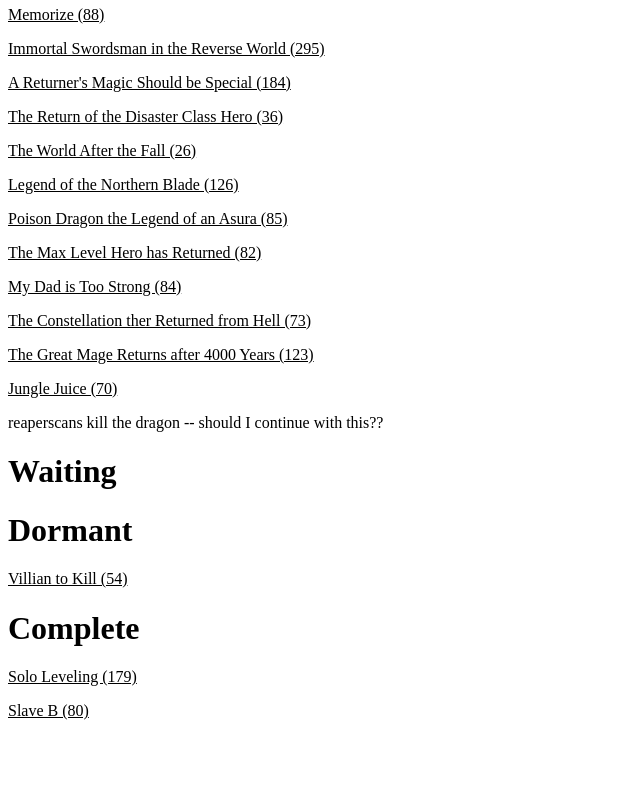
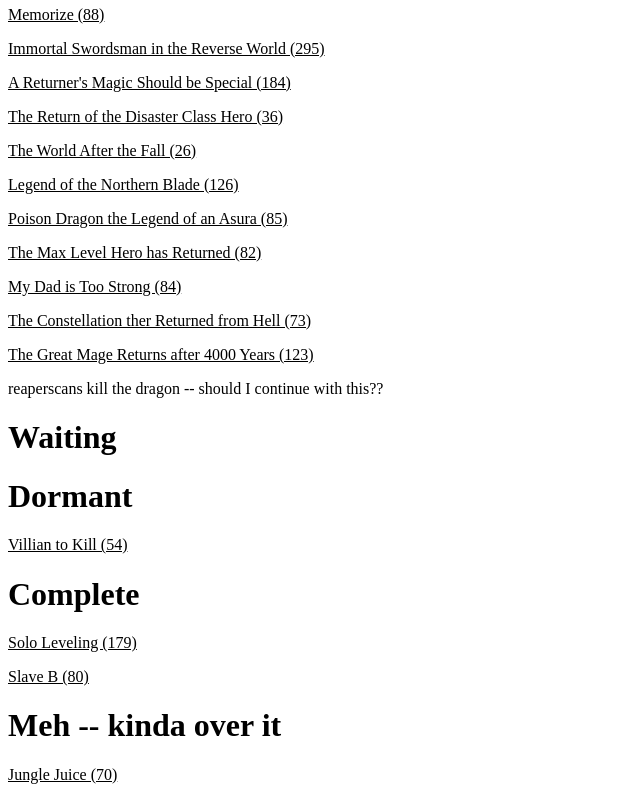
Before and after one commit to jungbauer/comic-test, a plain HTML site: page index.html in a window 1280 px wide. Shown: the part 512-1312 px from the top of the page, without its empty margins (0-640 px from the left). Before the commit the page ends 1248 px from the top, so only its background shows below. Drawn offline with Linux system fonts and the light colour scheme.

Commit message:
Update index.html

```diff
--- a/index.html
+++ b/index.html
@@ -13,10 +13,13 @@ a {
 </style>
 </head>
 <body>
+
+  <!-- ____________________________ New stuff I want to try ____________________________ -->
   <h1>New</h1>
   <p><a href="https://toonily.net/manga/omniscient-readers-viewpoint-manhwa/chapter-0/">
        Omniscient Reader's Viewpoint (0)</a></p>
 
+  <!-- ____________________________ Currently Reading ____________________________ -->
   <h1>Reading</h1>
   <p><a href="https://toonily.net/manga/the-beginning-after-the-end/chapter-150/">
         The Beginning After the End (150)</a></p>
@@ -81,19 +84,23 @@ a {
 <p><a href="https://toonily.net/manga/the-great-mage-returns-after-4000-years-manhwa/chapter-123/">
         The Great Mage Returns after 4000 Years (123)</a></p>
 
-<p><a href="https://toonily.net/manga/jungle-juice/chapter-70/">
-        Jungle Juice (70)</a></p>
-
 reaperscans kill the dragon -- should I continue with this??
 
+  <!-- ____________________________ Waiting list ____________________________ -->
   <h1>Waiting</h1>
 
+  <!-- ____________________________ Dead or dormant ____________________________ -->
   <h1>Dormant</h1>
   <p><a href="https://toonily.net/manga/villain-to-kill/chapter-54/">Villian to Kill (54)</a></p>
 
+  <!-- ____________________________ Finished ____________________________ -->
   <h1>Complete</h1>
   <p><a href="https://toonily.net/manga/solo-leveling-2/chapter-179/">Solo Leveling (179)</a></p>
   <p><a href="https://toonily.net/manga/slave-b-manhwa/chapter-80/">Slave B (80)</a></p>
 
+  <!-- ____________________________ Lost interest ____________________________ -->
+  <h1>Meh -- kinda over it</h1>
+  <p><a href="https://toonily.net/manga/jungle-juice/chapter-70/">Jungle Juice (70)</a></p>
+
 </body>
 </html>
```
Lines whose indentation alone changed are shown as unchanged.
